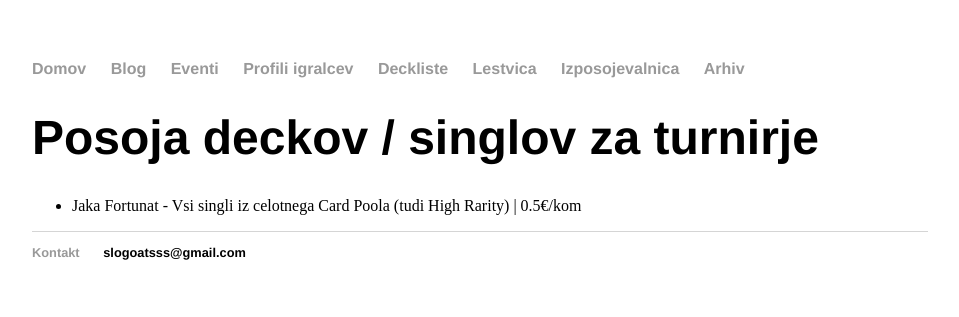
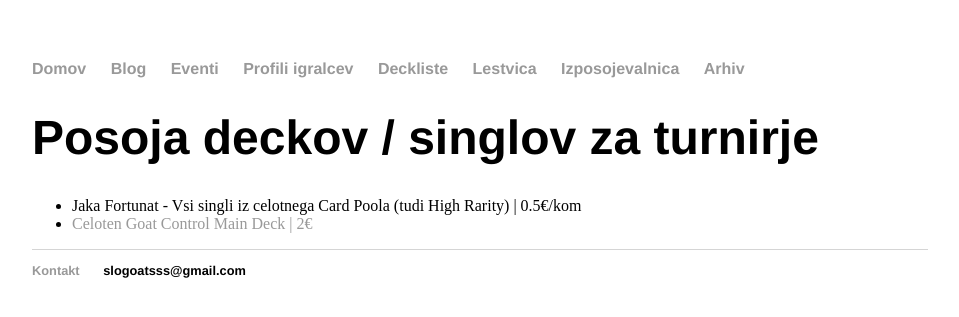
Before and after one commit to slogoatsss/slogoatsss.github.io, a Jekyll site: the page built from izposojevalnica/index.html, in a window 1280 px wide. Shown: the top 317 px of the page, without its empty margins (160-1119 px from the left). Built offline with Jekyll 4.4.1, drawn with Linux system fonts in a browser that asks for light colours.

Commit message:
added goat control deck

```diff
--- a/izposojevalnica/index.html
+++ b/izposojevalnica/index.html
@@ -6,5 +6,6 @@ title: Izposojevalnica
 	<h1>Posoja deckov / singlov za turnirje</h1>
 	<ul>
 		<li>Jaka Fortunat - Vsi singli iz celotnega Card Poola (tudi High Rarity) | 0.5€/kom</li>
+		<li><a href="izposojevalnica/vidmarGoat/index.html">Celoten Goat Control Main Deck | 2€</a></li>
 	</ul>
 </div><!-- /.blurb -->
```
